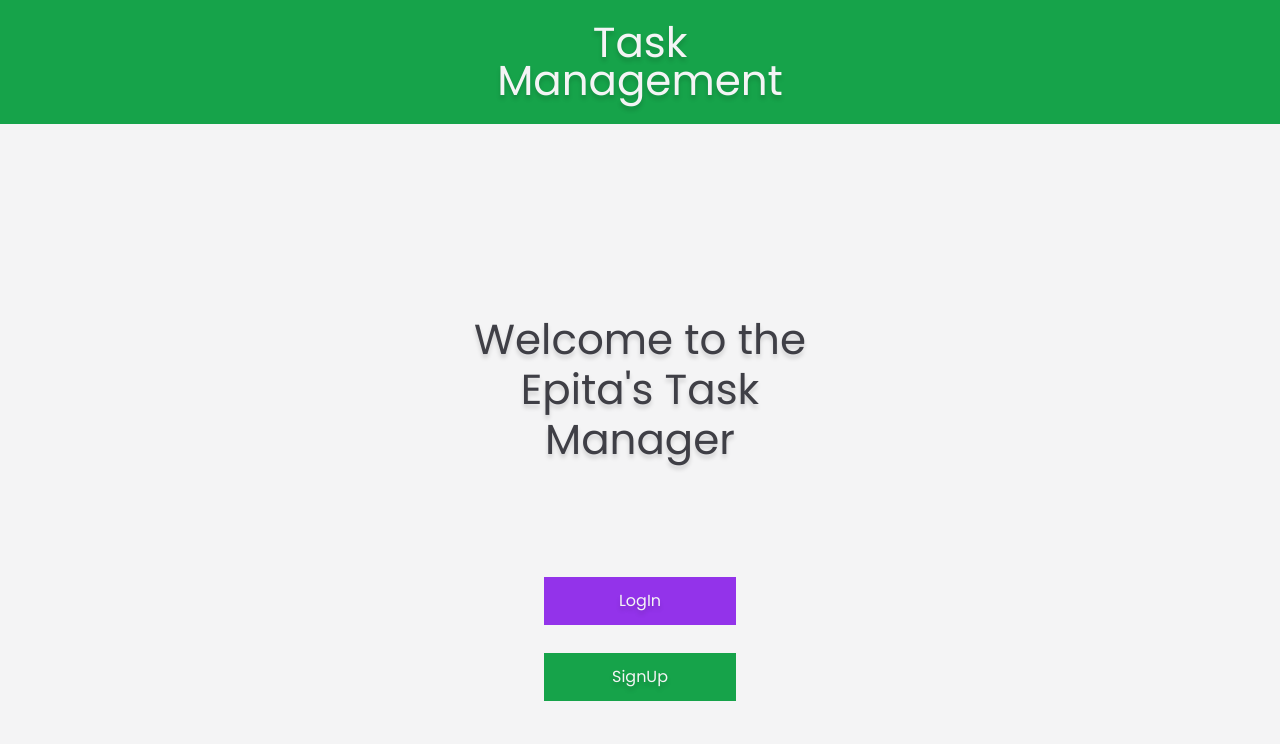
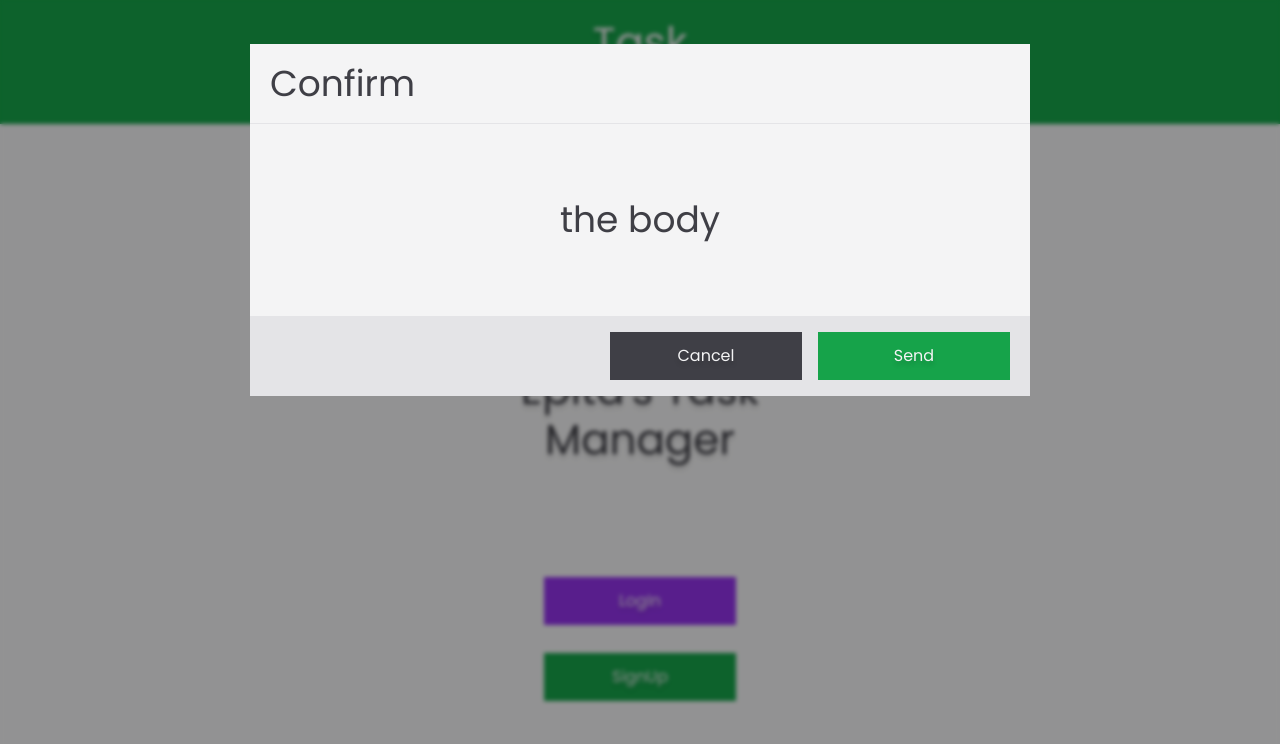
Before and after one commit to lostmart/task-manager, a React (Vite) app: page / in a window 1280 px wide. Shown: the top 744 px of the page. Built offline with nearby package versions, Linux system fonts and the light colour scheme.

Commit message:
new stuff

```diff
--- /dev/null
+++ b/src/components/ModalComp.tsx
@@ -0,0 +1,22 @@
+import ButtonComp from "./ButtonComp"
+
+const ModalComp = () => {
+	return (
+		<div className="fixed w-full h-full inset-0 z-50 modal-backdrop p-3">
+			<div className="w-full max-w-104 mx-auto my-8 bg-zinc-100">
+				<header className="h-20 border-b text-4xl border-zinc-200 px-5 flex items-center text-zinc-700 relative">
+					Confirm
+				</header>
+				<div className="p-5 min-h-48 flex items-center justify-center text-4xl text-zinc-700">
+					the body
+				</div>
+				<footer className="h-20 bg-zinc-200 px-5 flex gap-4 items-center justify-end">
+					<ButtonComp text="Cancel" theme="neutral" onClick={() => true} />
+					<ButtonComp text="Send" onClick={() => true} />
+				</footer>
+			</div>
+		</div>
+	)
+}
+
+export default ModalComp
--- a/src/index.css
+++ b/src/index.css
@@ -10,3 +10,8 @@
 .text-shadow {
 	text-shadow: 0 4px 4px #00000025;
 }
+
+.modal-backdrop {
+	background-color: rgba(0, 0, 0, 0.4);
+	backdrop-filter: blur(2px);
+}
--- a/src/main.tsx
+++ b/src/main.tsx
@@ -3,12 +3,13 @@
 import "./index.css"
 
 // components
+import BannerComp from "./components/BannerComp.tsx"
+import ModalComp from "./components/ModalComp.tsx"
 
 // pages
 import React from "react"
 import Home from "./pages/Home.tsx"
 import ErrorPage from "./pages/ErrorPage.tsx"
-import BannerComp from "./components/BannerComp.tsx"
 
 const router = createBrowserRouter(
 	[
@@ -31,6 +32,7 @@
 
 ReactDOM.createRoot(document.getElementById("root")!).render(
 	<>
+		<ModalComp />
 		<BannerComp text="Task Management" />
 		<main className="bg-zinc-100">
 			<React.StrictMode>
--- a/tailwind.config.js
+++ b/tailwind.config.js
@@ -10,6 +10,9 @@
 				32: "7.75rem",
 				80: "82dvh",
 			},
+			maxWidth: {
+				104: "780px",
+			},
 			lineHeight: {
 				subTitle: "50px", // Add custom line-height
 			},
```
